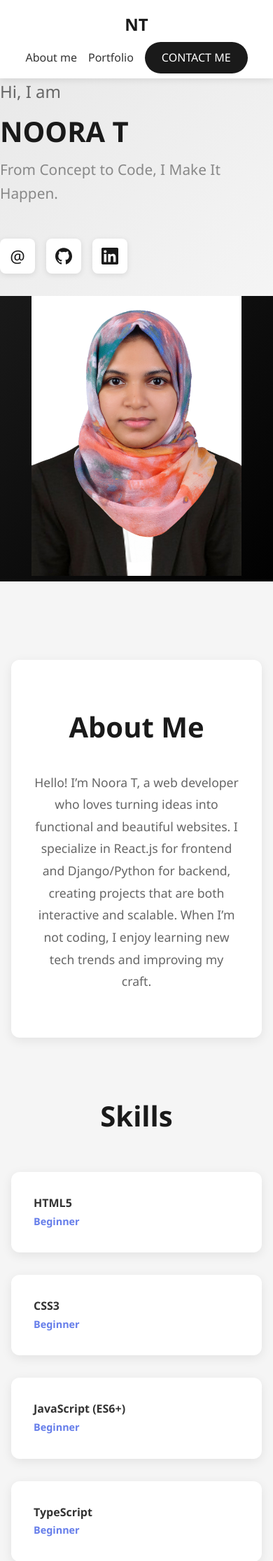
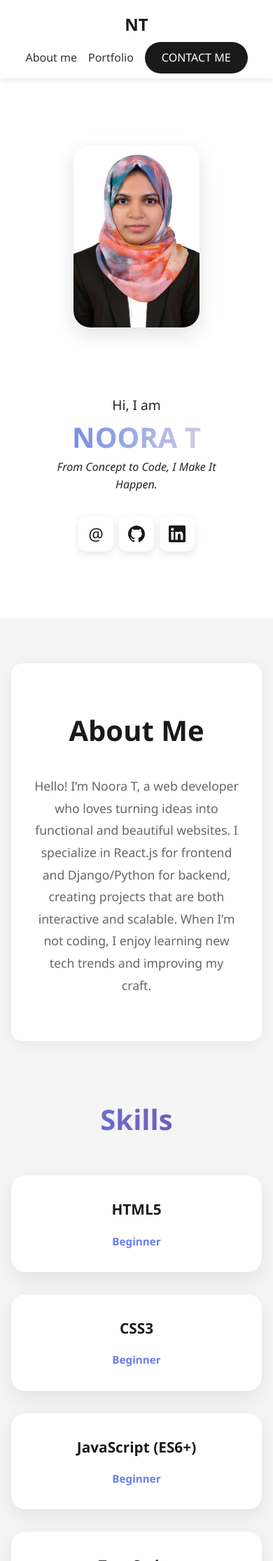
Before and after one commit to noorat420/portfolio_site, a Django app: page / in a window 390 px wide. Shown: the top 2231 px of the page at 70% size. Run offline with Django 5.2, Linux system fonts and the light colour scheme; data comes from the database, SQL or seed files in the repository.

Commit message:
changed the style of the hero section and removed the page width scroll in home.html

```diff
--- a/portfolio/templates/portfolio/home.html
+++ b/portfolio/templates/portfolio/home.html
@@ -2,86 +2,89 @@
 
 {% block extra_css %}
 <style>
-    /* Hero Section with Split Design */
+/* ===== HERO SECTION ===== */
 .hero {
     display: grid;
     grid-template-columns: 1fr 1fr;
-        min-height: 90vh;
-        background: #f5f5f5;
-        margin: -2rem -2rem 3rem -2rem;
+    min-height: 80vh;
+    background: #fff;
+    margin: 0;
     padding: 0;
     position: relative;
+    overflow: hidden;
 }
 
 .hero-left {
-        background: linear-gradient(135deg, #e8e8e8 0%, #f5f5f5 100%);
     padding: 4rem 3rem;
     display: flex;
     flex-direction: column;
     justify-content: center;
     position: relative;
-    }
-
-    .hero-right {
-        background: linear-gradient(135deg, #1a1a1a 0%, #000000 100%);
-        display: flex;
-        align-items: center;
-        justify-content: center;
-        position: relative;
-        clip-path: polygon(15% 0, 100% 0, 100% 100%, 0% 100%);
+    z-index: 2;
 }
 
 .hero-content {
-        max-width: 600px;
+    max-width: 550px;
+    position: relative;
 }
 
 .hero-greeting {
     font-size: 1.5rem;
-        color: #666;
-        margin-bottom: 1rem;
+    color: #20262b;
+    margin-bottom: 0.5rem;
     font-weight: 400;
 }
 
 .hero-name {
     font-size: 4rem;
     font-weight: 700;
-        color: #1a1a1a;
-        margin-bottom: 1rem;
+    background: linear-gradient(90deg, #667eea, #dddbdf);
+    color: transparent;
+    margin-bottom: 0.5rem;
     line-height: 1.1;
+    background-clip: text;
 }
 
 .hero-tagline {
-        font-size: 1.3rem;
-        color: #888;
-        margin-bottom: 3rem;
-        font-weight: 300;
+    font-size: 1.25rem;
+    color: #20262b;
+    margin-bottom: 2rem;
+    font-style: italic;
+}
+
+/* Hero image */
+.hero-right {
+    display: flex;
+    align-items: flex-end;
+    justify-content: center;
+    position: relative;
+    padding: 2rem;
+    background: transparent;
 }
 
 .hero-image-container {
     position: relative;
     z-index: 2;
-        margin-left: -80px;
+    width: 300px;
+    height: 400px;
+    transform: translateX(20px) translateY(20px);
 }
 
-    .hero-image {
-        width: 450px;
-        height: 600px;
+.hero-image,
+.placeholder-image {
+    width: 100%;
+    height: 100%;
+    border-radius: 28px;
     object-fit: cover;
-        border-radius: 0;
+    box-shadow: 0 15px 40px rgba(0,0,0,0.15);
+    transition: transform 0.4s;
 }
 
-    .placeholder-image {
-        width: 450px;
-        height: 600px;
-        background: linear-gradient(135deg, #667eea 0%, #764ba2 100%);
-        display: flex;
-        align-items: center;
-        justify-content: center;
-        color: white;
-        font-size: 5rem;
-        font-weight: bold;
+.hero-image:hover {
+    transform: scale(1.05) translateX(5px) translateY(5px);
 }
 
+/* Social Links */
 .social-links {
     display: flex;
     gap: 1rem;
@@ -92,7 +95,7 @@
     width: 50px;
     height: 50px;
     background: white;
-        border-radius: 8px;
+    border-radius: 12px;
     display: flex;
     align-items: center;
     justify-content: center;
@@ -100,42 +103,144 @@
     color: #1a1a1a;
     font-size: 1.5rem;
     transition: all 0.3s;
-        box-shadow: 0 2px 8px rgba(0,0,0,0.1);
+    box-shadow: 0 4px 12px rgba(0,0,0,0.1);
 }
 
 .social-icon:hover {
     transform: translateY(-3px);
-        box-shadow: 0 4px 12px rgba(0,0,0,0.2);
+    box-shadow: 0 8px 25px rgba(102,126,234,0.3);
     background: #667eea;
     color: white;
 }
 
-    /* About Section */
+/* ===== RESPONSIVE ===== */
+@media (max-width: 968px) {
+    .hero {
+        grid-template-columns: 1fr;
+        min-height: auto;
+        padding: 2rem 1rem;
+    }
+
+    .hero-left {
+        text-align: center;
+    }
+
+    .hero-right {
+        margin-top: 2rem;
+        align-items: center;
+    }
+
+    .hero-image-container {
+        width: 220px;
+        height: 320px;
+        transform: none;
+        margin: 0 auto;
+    }
+
+    .hero-name {
+        font-size: 2.5rem;
+    }
+
+    .hero-tagline {
+        font-size: 1.1rem;
+    }
+}
+/* Hero image */
+.hero-right {
+    display: flex;
+    align-items: center;
+    justify-content: center;
+    position: relative;
+    padding: 2rem;
+    background: transparent;
+}
+
+.hero-image-container {
+    position: relative;
+    z-index: 2;
+    width: 280px;
+    height: 400px;
+}
+
+.hero-image,
+.placeholder-image {
+    width: 100%;
+    height: 100%;
+    border-radius: 24px;
+    object-fit: cover;
+    box-shadow: 0 10px 30px rgba(0,0,0,0.12);
+    transition: transform 0.4s;
+}
+
+.hero-image:hover {
+    transform: scale(1.05);
+}
+
+/* Placeholder Image */
+.placeholder-image {
+    display: flex;
+    align-items: center;
+    justify-content: center;
+    background: linear-gradient(135deg, #667eea 0%, #764ba2 100%);
+    color: white;
+    font-size: 5rem;
+    font-weight: bold;
+}
+
+/* Social Links */
+.social-links {
+    display: flex;
+    gap: 1rem;
+    margin-top: 2rem;
+}
+
+.social-icon {
+    width: 50px;
+    height: 50px;
+    background: white;
+    border-radius: 12px;
+    display: flex;
+    align-items: center;
+    justify-content: center;
+    text-decoration: none;
+    color: #1a1a1a;
+    font-size: 1.5rem;
+    transition: all 0.3s;
+    box-shadow: 0 4px 12px rgba(0,0,0,0.1);
+}
+
+.social-icon:hover {
+    transform: translateY(-3px);
+    box-shadow: 0 6px 20px rgba(102,126,234,0.3);
+    background: #667eea;
+    color: white;
+}
+
+/* ===== ABOUT SECTION ===== */
 .about-section {
     background: white;
     padding: 4rem 2rem;
-        border-radius: 12px;
+    border-radius: 16px;
     margin: 3rem 0;
-        box-shadow: 0 4px 15px rgba(0,0,0,0.08);
+    box-shadow: 0 4px 20px rgba(0,0,0,0.06);
+    text-align: center;
 }
 
 .about-section h2 {
-        text-align: center;
     margin-bottom: 2rem;
+    font-size: 2.5rem;
     color: #1a1a1a;
-        font-size: 2.5rem;
 }
 
 .about-section p {
-        max-width: 800px;
+    max-width: 700px;
     margin: 0 auto;
-        text-align: center;
     font-size: 1.1rem;
     color: #666;
     line-height: 1.8;
 }
 
-    /* Skills Section */
+/* ===== SKILLS SECTION ===== */
 .skills-section {
     margin: 5rem 0;
 }
@@ -143,79 +248,115 @@
 .skills-section h2 {
     text-align: center;
     margin-bottom: 3rem;
-        color: #1a1a1a;
     font-size: 2.5rem;
+    background: linear-gradient(90deg, #667eea, #764ba2);
+    color: transparent;
+    background-clip: text;
 }
 
+/* Skills Grid */
 .skills-grid {
     display: grid;
     grid-template-columns: repeat(auto-fit, minmax(250px, 1fr));
     gap: 2rem;
 }
 
+/* Skill Card */
 .skill-card {
-        background: white;
+    background: #ffffff;
     padding: 2rem;
-        border-radius: 12px;
-        box-shadow: 0 4px 15px rgba(0,0,0,0.08);
-        transition: transform 0.3s, box-shadow 0.3s;
+    border-radius: 20px;
+    box-shadow: 0 10px 30px rgba(0,0,0,0.08);
+    transition: transform 0.3s ease, box-shadow 0.3s ease;
+    text-align: center;
+    display: flex;
+    flex-direction: column;
+    align-items: center;
 }
 
 .skill-card:hover {
-        transform: translateY(-5px);
-        box-shadow: 0 6px 20px rgba(0,0,0,0.12);
+    transform: translateY(-10px);
+    box-shadow: 0 15px 35px rgba(102,126,234,0.25);
 }
 
-    .skill-card h3 {
+.skill-card h4 {
     margin-bottom: 1rem;
+    font-size: 1.3rem;
     color: #1a1a1a;
-        font-size: 1.3rem;
 }
 
 .proficiency-text {
-        font-size: 0.9rem;
+    font-size: 0.95rem;
     color: #667eea;
     font-weight: 600;
 }
 
-    /* Responsive */
+/* ===== RESPONSIVE ===== */
 @media (max-width: 968px) {
     .hero {
         grid-template-columns: 1fr;
         min-height: auto;
+        padding: 2rem 1rem;
+    }
+
+    .hero-left {
+        text-align: center;
+        order: 2;
     }
 
     .hero-right {
-            clip-path: none;
-            min-height: 400px;
+        margin-top: 2rem;
+        align-items: center;
+        order: 1;
     }
 
     .hero-image-container {
-            margin-left: 0;
-        }
-
-        .hero-image,
-        .placeholder-image {
-            width: 300px;
-            height: 400px;
+        width: 220px;
+        height: 320px;
+        transform: none;
+        margin: 0 auto;
     }
 
     .hero-name {
         font-size: 2.5rem;
     }
 
-        .hero-left {
-            padding: 2rem;
+    .hero-tagline {
+        font-size: 1.1rem;
+    }
+
+    .social-links {
+        justify-content: center;
+        flex-wrap: wrap;
+        margin-top: 1rem;
+        gap: 0.5rem;
     }
 }
 
-    @media (max-width: 768px) {
-        .skills-grid {
-            grid-template-columns: 1fr;
+@media (max-width: 600px) {
+    .hero-image-container {
+        width: 180px;
+        height: 260px;
+    }
+
+    .hero-greeting {
+        font-size: 1.2rem;
+    }
+
+    .hero-tagline {
+        font-size: 1rem;
+    }
+
+    .social-links {
+        gap: 0.5rem;
     }
 }
 </style>
 {% endblock %}
+
+
+
+
 
 {% block content %}
 <!-- Hero Section -->
```
Lines whose indentation alone changed are shown as unchanged.
